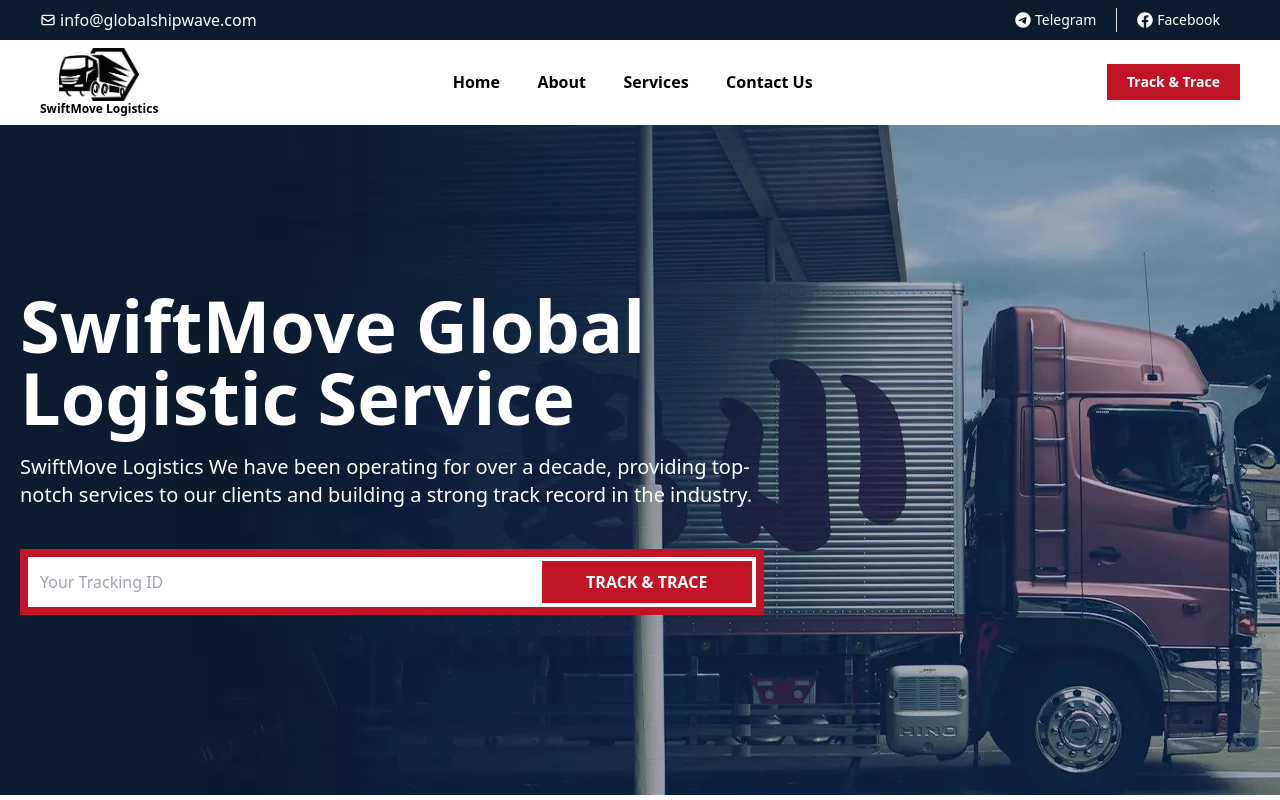
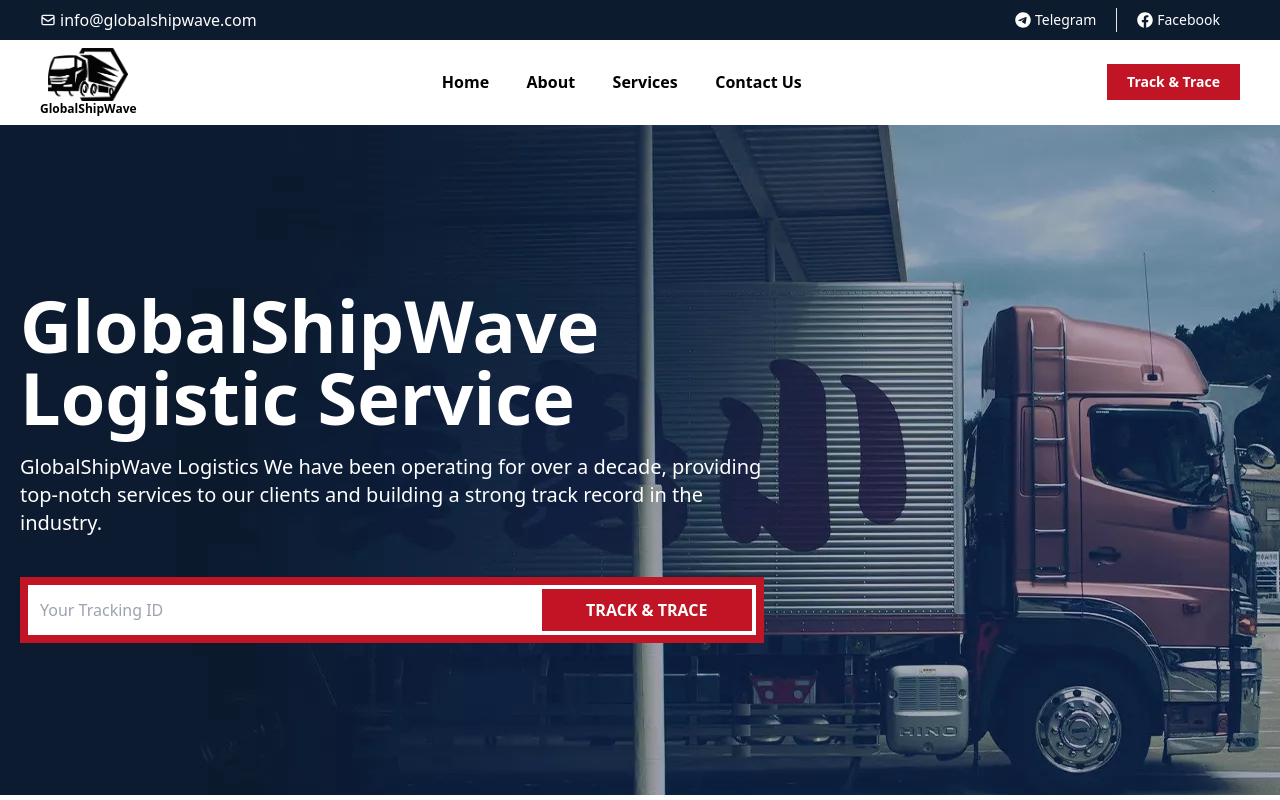
Before and after one commit to Yemezzy/SwiftMove-Logistics, a React (Create React App) app: page / in a window 1280 px wide. Shown: the top 800 px of the page. Built offline with nearby package versions, Linux system fonts and the light colour scheme.

Commit message:
first commit

```diff
--- a/src/App.js
+++ b/src/App.js
@@ -4,6 +4,7 @@
 import { Route,Routes } from 'react-router-dom';
 import Services from './Pages/Services';
 import Contact from './Pages/Contact';
+import Tracking1 from './Tracking/Tracking1';
 
 function App() {
   return (
@@ -13,6 +14,7 @@
       <Route path='/About-us' element={<About/>}/>
       <Route path='/Services' element={<Services/>}/>
       <Route path='/Contact-us' element={<Contact/>}/>
+      <Route path='/tracking' element={<Tracking1/>}/>
       </Routes>
 
     </div>
--- a/src/Pages/Home.js
+++ b/src/Pages/Home.js
@@ -30,9 +30,9 @@
 
       <div className='jojo md:h-[670px] p-5'>
 <section className='md:w-[60%] w-full text-white'>
-<p className='md:mt-36 mt-10 md:text-7xl text-4xl font-bold text-white'>SwiftMove Global Logistic Service </p>
+<p className='md:mt-36 mt-10 md:text-7xl text-4xl font-bold text-white'>GlobalShipWave Logistic Service </p>
 <p className='md:mt-5 mt-2 md:text-xl '>
-SwiftMove Logistics
+GlobalShipWave Logistics
 We have been operating for over a decade, providing top-notch services to
 our clients and building a strong track record in the industry.
 </p>
@@ -219,7 +219,9 @@
                 <FaHeadset className='text-7xl text-white p-4 bg-[#c11425]'/>
                 <div>
                     <p className='font-semibold'>Email for any query!</p>
+                    <a href="mailto:info@globalshipwave.com">
                     <p className='text-2xl font-bold text-[#c11425]'>info@globalshipwave.com</p>
+                    </a>
                 </div>
               </div>
             </section>
--- a/src/Pages/Navbar.js
+++ b/src/Pages/Navbar.js
@@ -50,14 +50,21 @@
 
             </section>
             <section className='md:flex hidden gap-'>
-                <div className='flex gap-1 items-center border-r pr-5'>
+          <a href="https://t.me//globalshipwave">
+          </a>
+          <div className='flex gap-1 items-center border-r pr-5'>
                 <FaTelegram className='text-base'/>
+                    <a href="https://t.me//globalshipwave">
                     <p>Telegram</p>
+                    </a>
                     </div>
 
                 <div className='flex gap-1 items-center px-5'>
                 <FaFacebook className='text-base'/>
+                <a href="https://t.me//globalshipwave">
                 <p>Facebook</p>
+                    </a>
+
                 </div>
             </section>
         </div>
@@ -65,7 +72,7 @@
         <div className='text- font-semibold flex justify-between items-center px-3 md:px-10 py-2'>
             <div className='flex-col flex items-center'>
             <img src="./img/Asset 1.png" alt="" className='md:w-20 w-[50px]'/>
-            <p className='font-extrabold md:block  md:text-xs text-[5px]'>SwiftMove Logistics</p>
+            <p className='font-extrabold md:block  md:text-xs text-[5px]'>GlobalShipWave</p>
             </div>
 
             <ul className='md:flex hidden justify-between md:w-[30%]'>
--- a/src/Tracking/Item1.js
+++ /dev/null
@@ -1,11 +0,0 @@
-import React from 'react'
-
-const Item1 = () => {
-  return (
-    <div>
-
-    </div>
-  )
-}
-
-export default Item1
--- /dev/null
+++ b/src/Tracking/Tracking1.js
@@ -0,0 +1,19 @@
+import React from 'react'
+import {  FaBars, FaLocationCrosshairs, FaTelegram } from "react-icons/fa6";
+import { FaDotCircle, FaFacebook, FaHamburger } from "react-icons/fa";
+import { HiOutlineMail } from "react-icons/hi";
+import Navbar from '../Pages/Navbar';
+
+const Tracking1 = () => {
+  return (
+    <div>
+
+        <Navbar/>
+        <div className='jojo md:h-[200px] p-5 flex items-center'>
+      <p className='flex items-center gap-2 mt-3 md:text-4xl text-2xl uppercase font-bold text-white'><FaDotCircle className='md:text-xl'/> Track & Trace</p>
+      </div>
+    </div>
+  )
+}
+
+export default Tracking1
```
